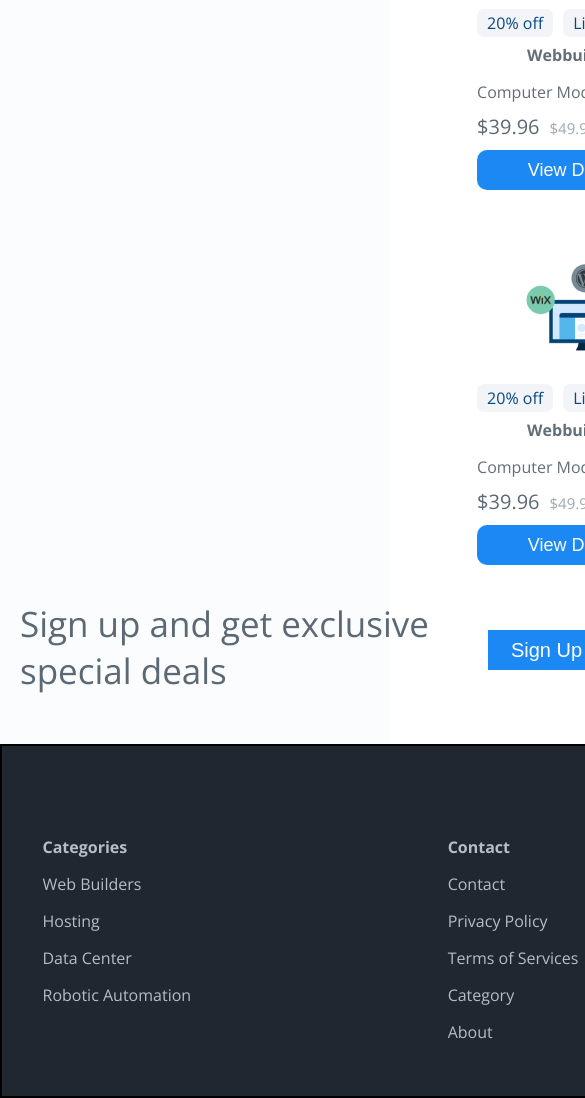
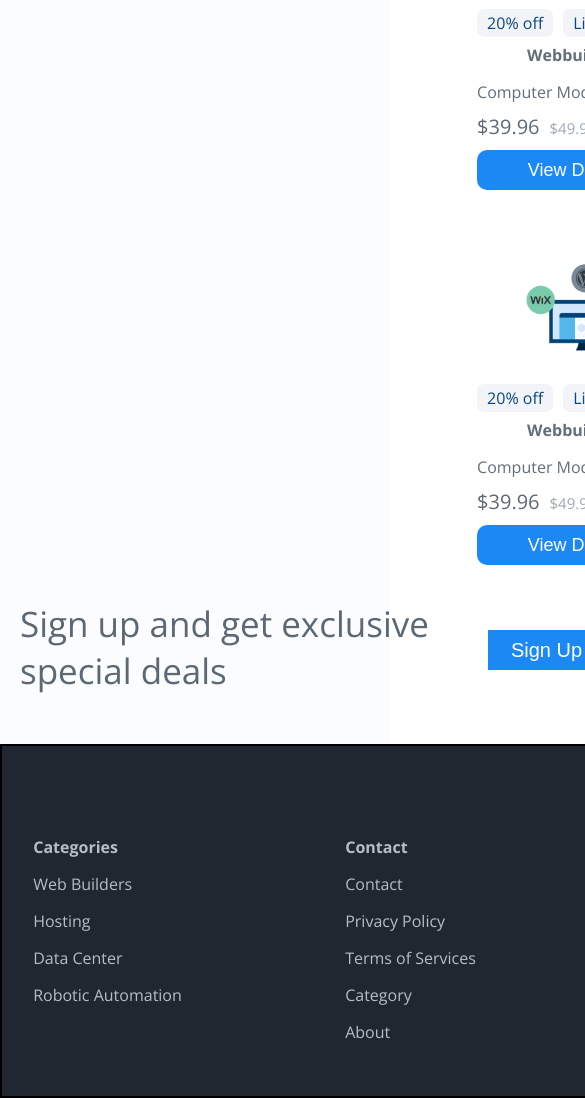
Before and after one commit to arshsaini1333/ReactJS-Development-Assesment, a React (Vite) app: page / in a window 390 px wide. Shown: the part 3636-4734 px from the top of the page, 585 px wide, since content can reach past the window. Built offline with nearby package versions, Linux system fonts and the light colour scheme.

Commit message:
Responsive

```diff
--- a/src/Footer.css
+++ b/src/Footer.css
@@ -1,6 +1,6 @@
 .Footer {
   height: 350px;
-  /* width: 100%; */
+  width: 100%;
   border: 2px solid black;
   display: flex;
   align-items: center;
@@ -39,6 +39,12 @@ h4 {
 
 @media only screen and (max-width: 1200px) {
   .Footer {
-    width: 144cqb;
+    width: 240%;
   }
 }
+
+@media only screen and (max-width: 350px) {
+  .Footer {
+    width: 300%;
+  }
+}
```
